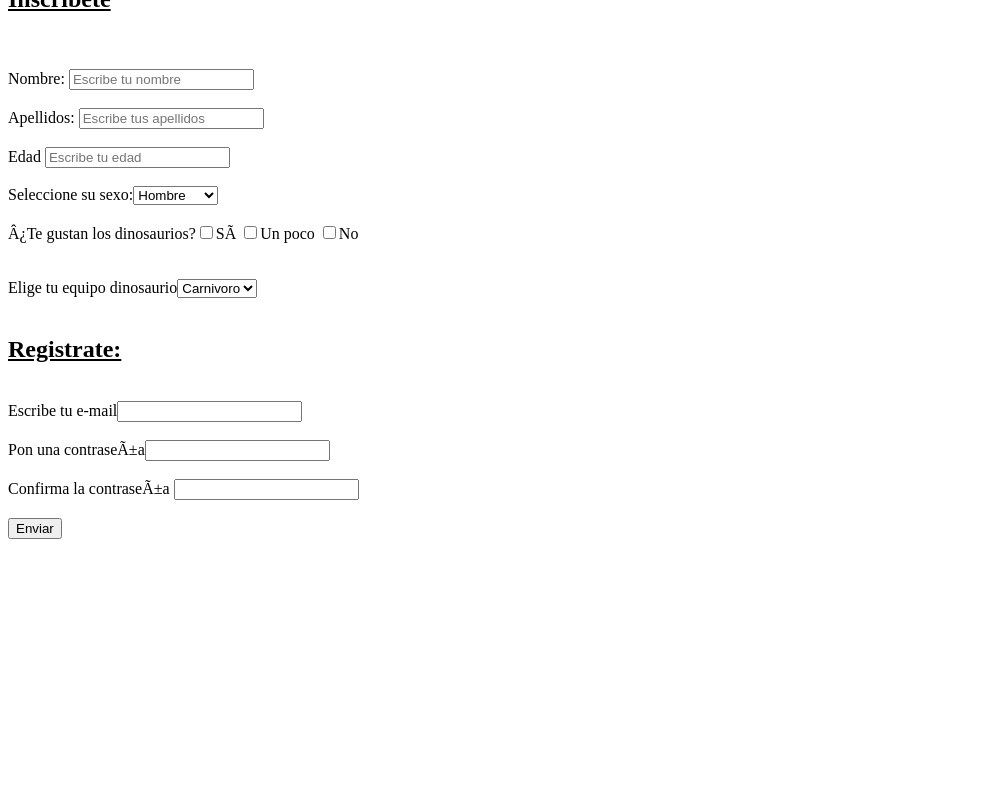
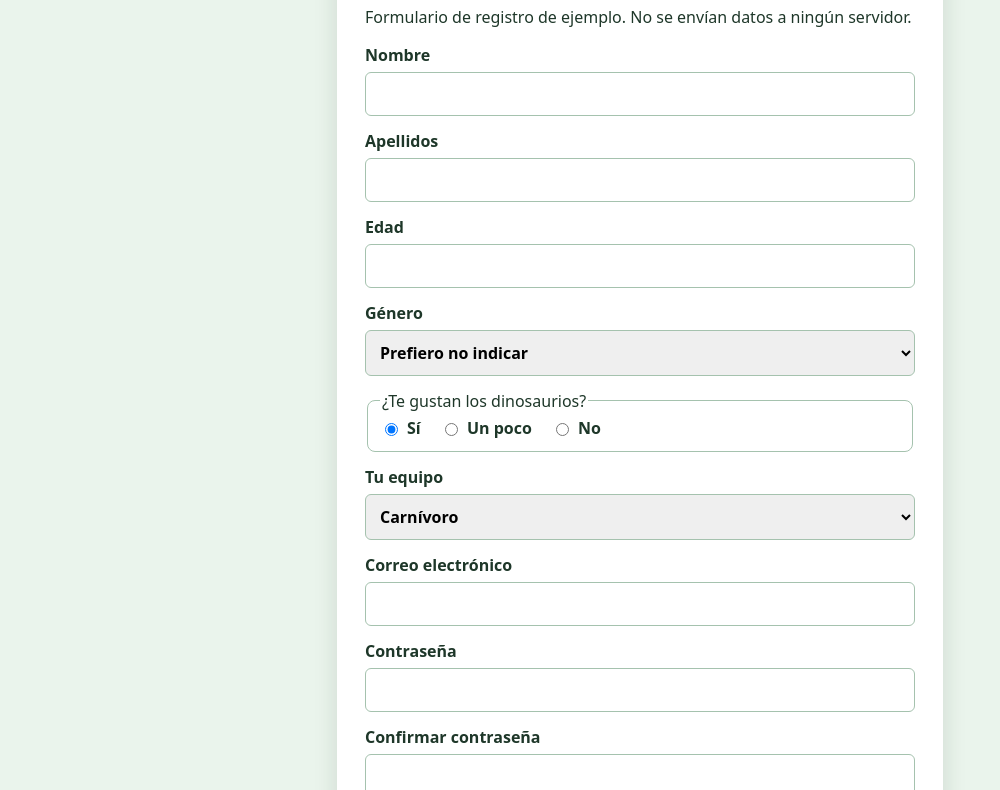
Before and after one commit to raulwad13/Formulario, a plain HTML site: page index.html in a window 1280 px wide. Shown: the part 132-922 px from the top of the page, without its empty margins (0-1000 px from the left). Before the commit the page ends 800 px from the top, so only its background shows below. Drawn offline with Linux system fonts and the light colour scheme.

Commit message:
Fix DinoMaster form validation and accessible markup

```diff
--- a/index.html
+++ b/index.html
@@ -1,72 +1,46 @@
 <!DOCTYPE html>
-<html lang="en">
-
+<html lang="es">
 <head>
-    <meta charset="UFT-8">
-    <meta http-equiv="X-Ua-Compatible" content="IE=edge" />
-    <meta name="viewport" content="width=device-width, initial-scale=1.0" />
-
+  <meta charset="UTF-8">
+  <meta name="viewport" content="width=device-width, initial-scale=1">
+  <title>DinoMaster | Registro</title>
+  <style>
+    body{font-family:system-ui,sans-serif;background:#eaf4ec;color:#1e3729;margin:0;padding:24px}
+    main{max-width:550px;margin:auto;background:white;padding:28px;border-radius:14px;box-shadow:0 8px 25px #16371b22}
+    h1{color:#286b45}form{display:grid;gap:14px}label{display:grid;gap:6px;font-weight:600}
+    input,select,button{padding:10px;border:1px solid #a5c2ae;border-radius:6px;font:inherit}
+    fieldset{border:1px solid #a5c2ae;border-radius:8px}fieldset label{display:inline-flex;align-items:center;margin-right:15px}
+    button{background:#286b45;color:white;cursor:pointer}#resultado{font-weight:700}#resultado.error{color:#a12828}#resultado.ok{color:#24683b}
+  </style>
 </head>
 <body>
-
-
-      <!-- <section class="cabecera">
-        <article class="logo"> <img src="/media/fotologo.webp" alt="fotologo"></article>
-         <br> -->
-        <p><h1 class="nombreweb">DinoMaster</h1></p>
-
-        <main class="registro">
-        <form id="formulario" method="get">
-            <br>
-            <h2><u>Inscribete</u></h2>
-            <br>
-            <br>
-                <label for="nombre">Nombre:</label>
-                <input type="text" placeholder="Escribe tu nombre" maxlength="20" name="nombre" id="nombre">
-            <br>
-            <br>
-                <label for="apellidos">Apellidos:</label>
-                <input type="text" placeholder="Escribe tus apellidos" maxlength="40" name="apellidos" id="apellidos">
-            <br>
-            <br>
-                <label for="edad">Edad</label>
-                <input type="number" placeholder="Escribe tu edad" maxlength="3" name="edad" id="edad">
-             <br>
-             <br>
-             Seleccione su sexo:<select name="sexo" id="sexo">
-            <option>Hombre</option>
-            <option>Mujer</option>
-            <option>No Binario</option>
-            <option>Otro</option>
+  <main>
+    <h1>🦖 DinoMaster</h1>
+    <p>Formulario de registro de ejemplo. No se envían datos a ningún servidor.</p>
+    <form id="formulario" novalidate>
+      <label for="nombre">Nombre <input id="nombre" name="nombre" maxlength="20" required></label>
+      <label for="apellidos">Apellidos <input id="apellidos" name="apellidos" maxlength="40" required></label>
+      <label for="edad">Edad <input id="edad" name="edad" type="number" min="1" max="120" required></label>
+      <label for="sexo">Género
+        <select id="sexo" name="sexo">
+          <option value="">Prefiero no indicar</option><option>Hombre</option><option>Mujer</option><option>No binario</option><option>Otro</option>
         </select>
-            <br>
-            <br>
-                ¿Te gustan los dinosaurios?<input type="checkbox"  name="tegustanlosd" class="tegustanlosd">Sí
-                <input type="checkbox"  name="tegustanlosd" class="tegustanlosd">Un poco
-                <input type="checkbox"  name="tegustanlosd?" class="tegustanlosd">No
-            <br><br><br>
-            Elige tu equipo dinosaurio<select name="dino" id="dino">
-                <option>Carnivoro</option>
-                <option>Herbivoro</option>
-                <option>Volador</option>
-                <option>Acuatico</option>
-                </select>
-            <br>
-            <br>
-
-                <h2><u>Registrate:</u></h2>
-            <br>
-
-                Escribe tu e-mail<input type="email" name="email" id="email">
-            <br><br>
-                Pon una contraseña<input type="password" name="contraseña" id="password">
-            <br><br>
-                Confirma la contraseña <input type="password" name="confirmarcontraseña" id="password2">
-            <br><br>
-                <button id="submit">Enviar</button>
-                <br><br>
-
-            </form>
-        </main>
-        <script src="../script.js"></script>
+      </label>
+      <fieldset><legend>¿Te gustan los dinosaurios?</legend>
+        <label><input type="radio" name="gustan" value="Sí" checked> Sí</label>
+        <label><input type="radio" name="gustan" value="Un poco"> Un poco</label>
+        <label><input type="radio" name="gustan" value="No"> No</label>
+      </fieldset>
+      <label for="dino">Tu equipo
+        <select id="dino" name="dino"><option>Carnívoro</option><option>Herbívoro</option><option>Volador</option><option>Acuático</option></select>
+      </label>
+      <label for="email">Correo electrónico <input id="email" name="email" type="email" autocomplete="email" required></label>
+      <label for="password">Contraseña <input id="password" name="password" type="password" minlength="8" autocomplete="new-password" required></label>
+      <label for="password2">Confirmar contraseña <input id="password2" name="password2" type="password" minlength="8" autocomplete="new-password" required></label>
+      <button type="submit">Validar registro</button>
+      <p id="resultado" role="status" aria-live="polite"></p>
+    </form>
+  </main>
+  <script src="./script.js"></script>
 </body>
+</html>
```
